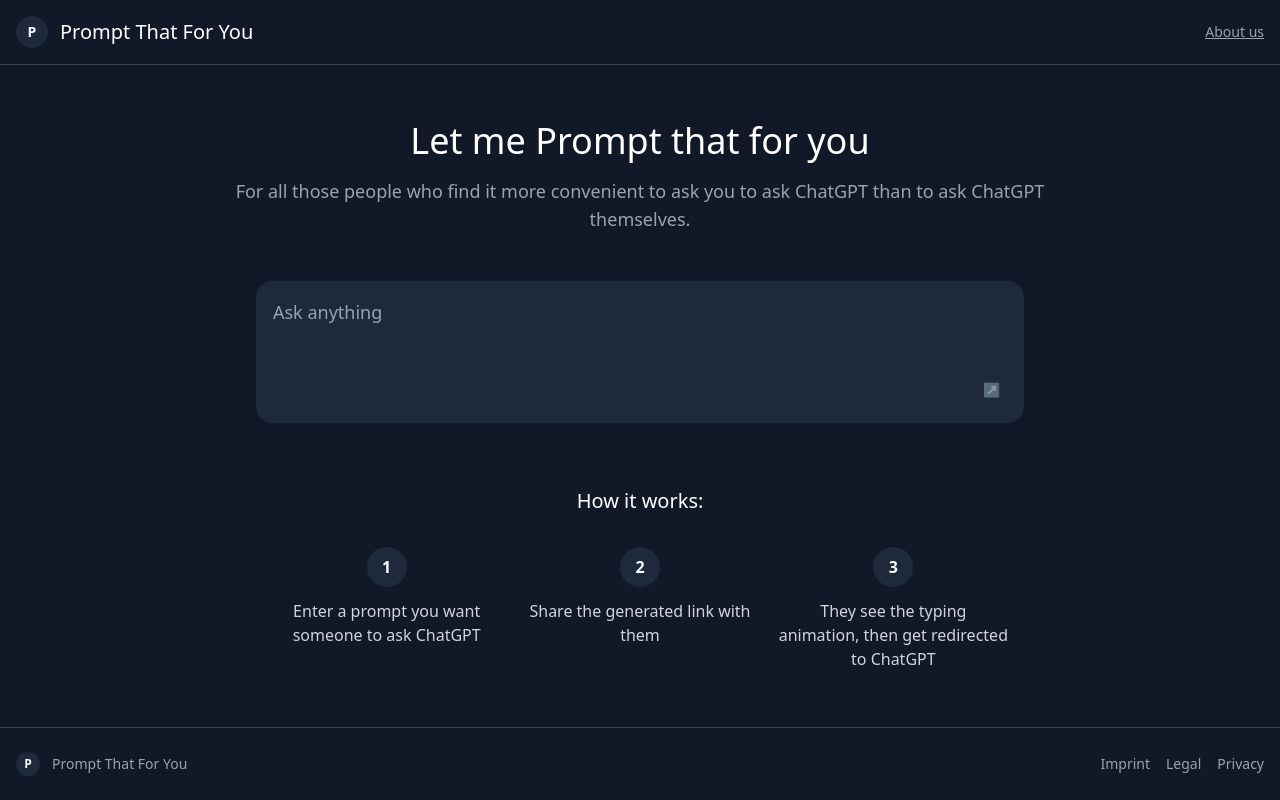
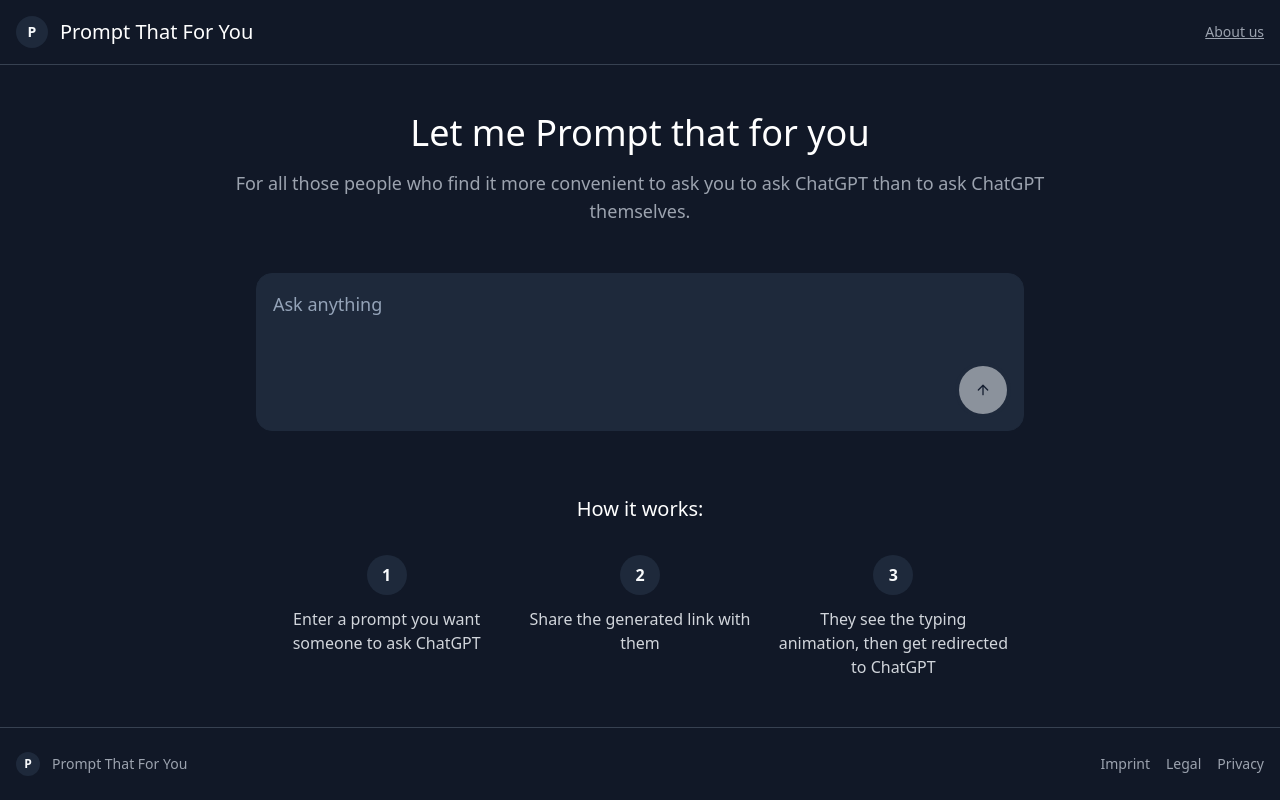
Before and after one commit to muzzyhaile/ask-the-gpt, a React (Vite) app: page / in a window 1280 px wide. Built offline with nearby package versions, Linux system fonts and the light colour scheme.

Commit message:
Update share button style
Update the share button to match the provided image and execute the share functionality.

```diff
--- a/src/components/PromptForm.tsx
+++ b/src/components/PromptForm.tsx
@@ -2,7 +2,7 @@ import { useState } from "react";
 import { Button } from "@/components/ui/button";
 import { Input } from "@/components/ui/input";
 import { Textarea } from "@/components/ui/textarea";
-import { Copy, ExternalLink } from "lucide-react";
+import { Copy, ExternalLink, ArrowUp } from "lucide-react";
 import { useToast } from "@/hooks/use-toast";
 
 export const PromptForm = () => {
@@ -57,10 +57,10 @@ export const PromptForm = () => {
             <Button
               onClick={generateUrl}
               disabled={!prompt.trim()}
-              variant="secondary"
-              className="rounded-full h-8 w-8 p-0"
+              className="h-12 w-12 rounded-full p-0 bg-primary text-primary-foreground ring-4 ring-secondary hover:opacity-90 transition-opacity"
+              aria-label="Generate shareable link"
             >
-              <span className="text-sm">↗</span>
+              <ArrowUp className="w-5 h-5" />
             </Button>
           </div>
         </div>
```
